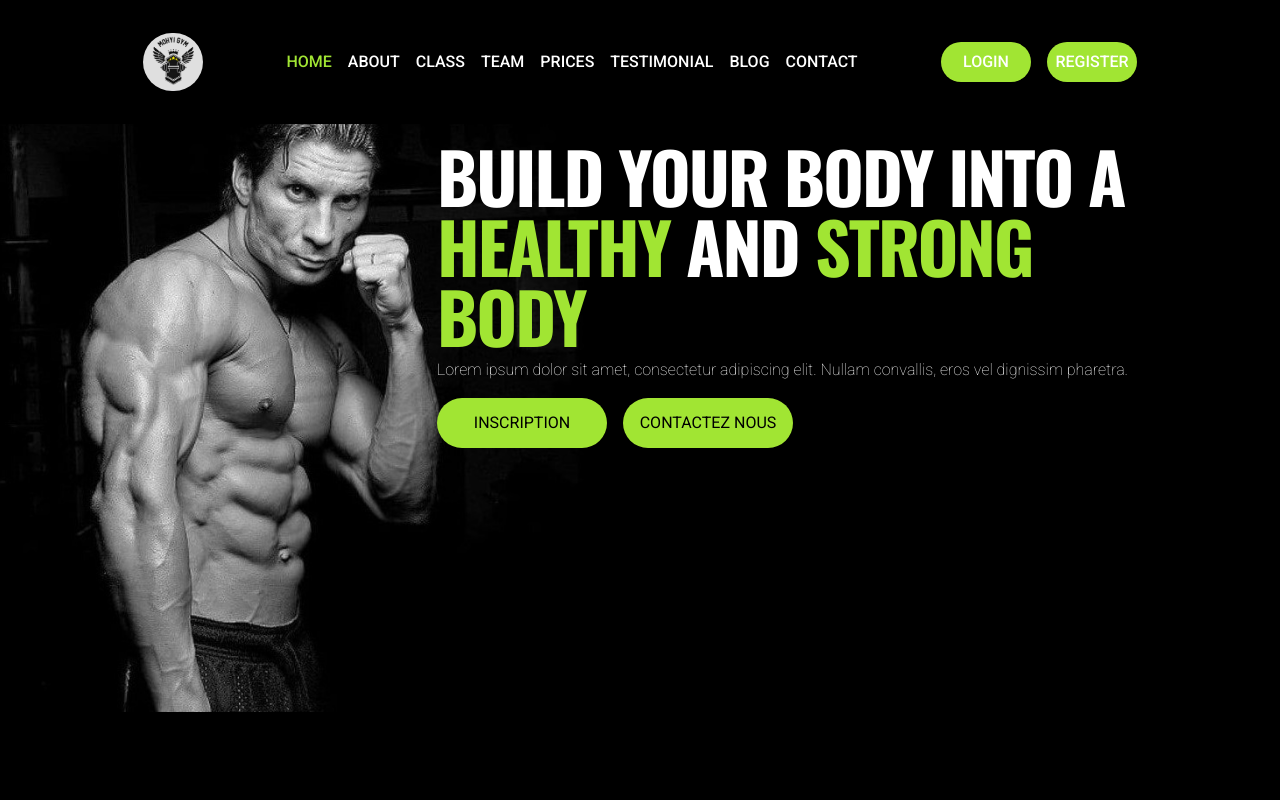
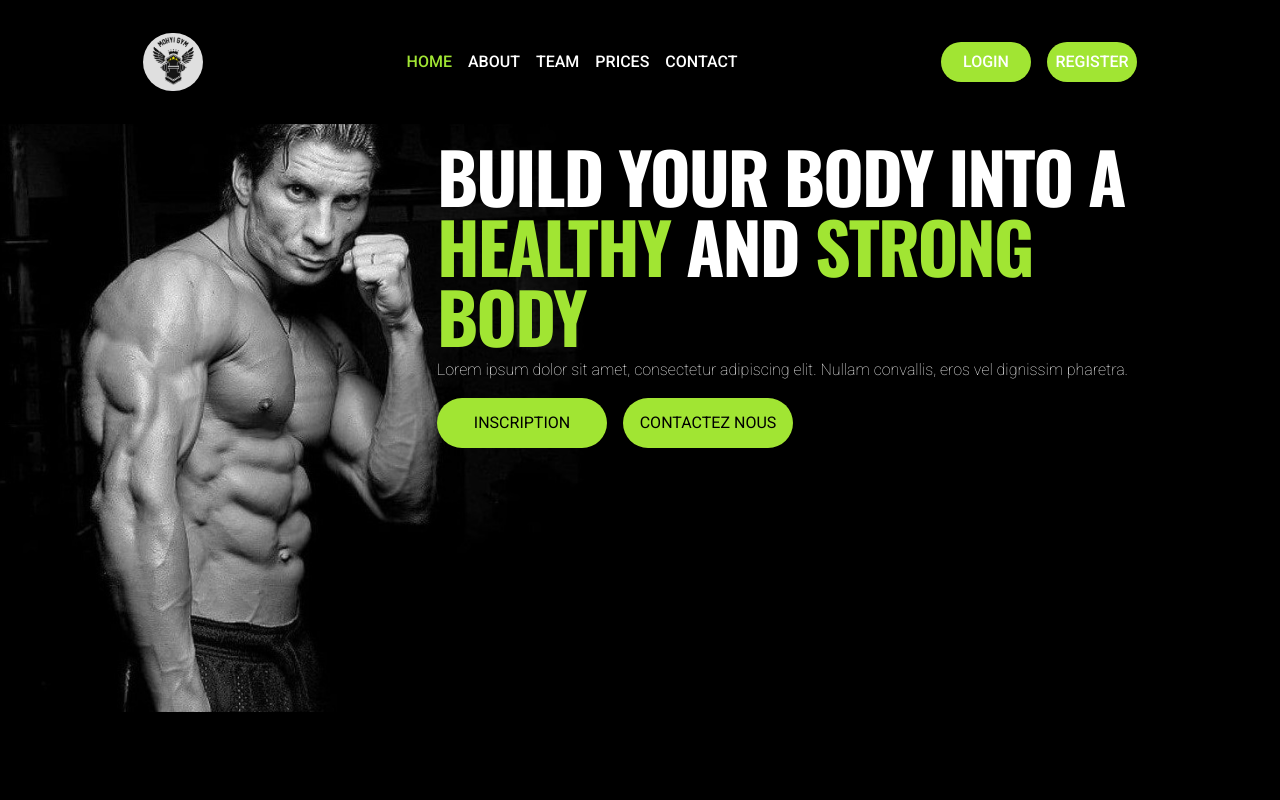
Before and after one commit to iliasradouche/GymLandingPage, a Next.js app: page / in a window 1280 px wide. Shown: the top 800 px of the page. Built offline with nearby package versions, Linux system fonts and the light colour scheme.

Commit message:
Navbar changes

```diff
--- a/components/Nav.tsx
+++ b/components/Nav.tsx
@@ -3,11 +3,10 @@ import { Link as ScrollLink } from "react-scroll";
 const links = [
   { name: "home", target: "home", offset: -100 },
   { name: "about", target: "about", offset: -80 },
-  { name: "class", target: "class", offset: -80 },
+
   { name: "team", target: "team", offset: 0 },
   { name: "prices", target: "prices", offset: -40 },
-  { name: "testimonial", target: "testimonial", offset: 0 },
-  { name: "blog", target: "blog", offset: 0 },
+
   { name: "contact", target: "contact", offset: -100 },
 ];
 
```
